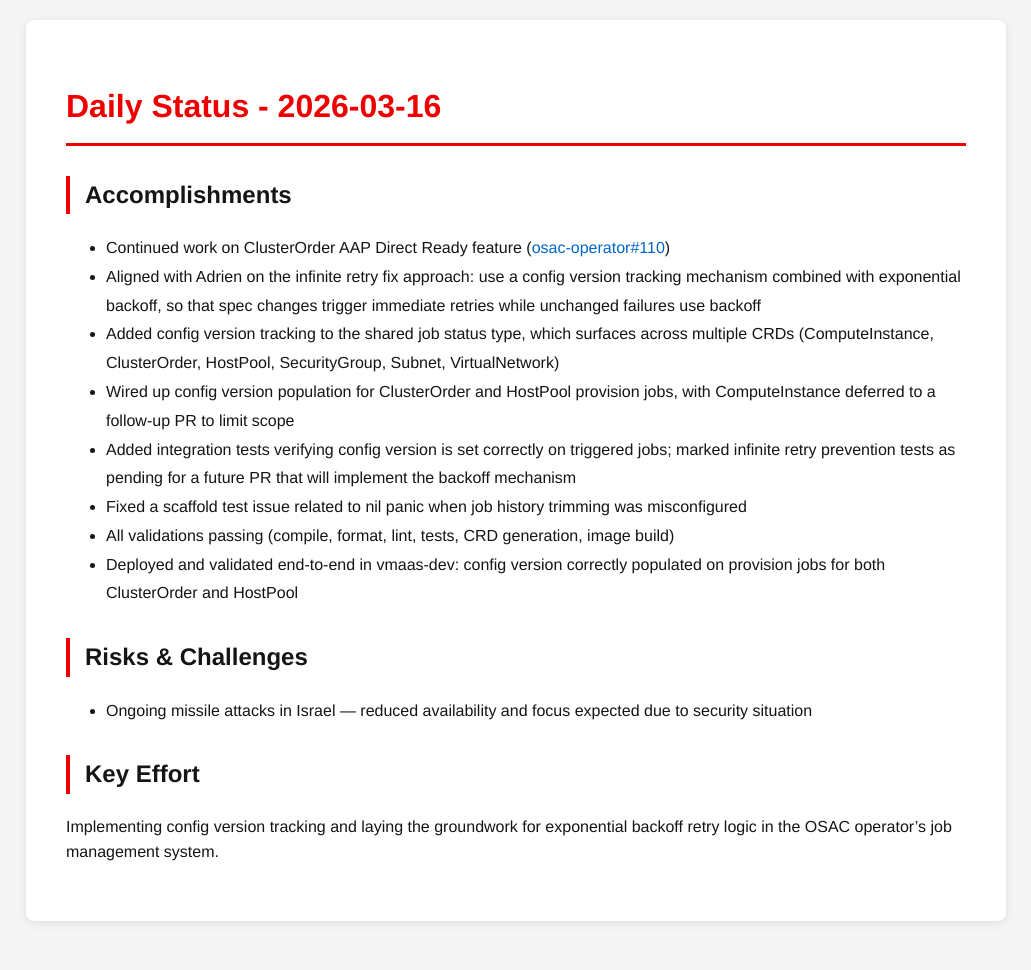
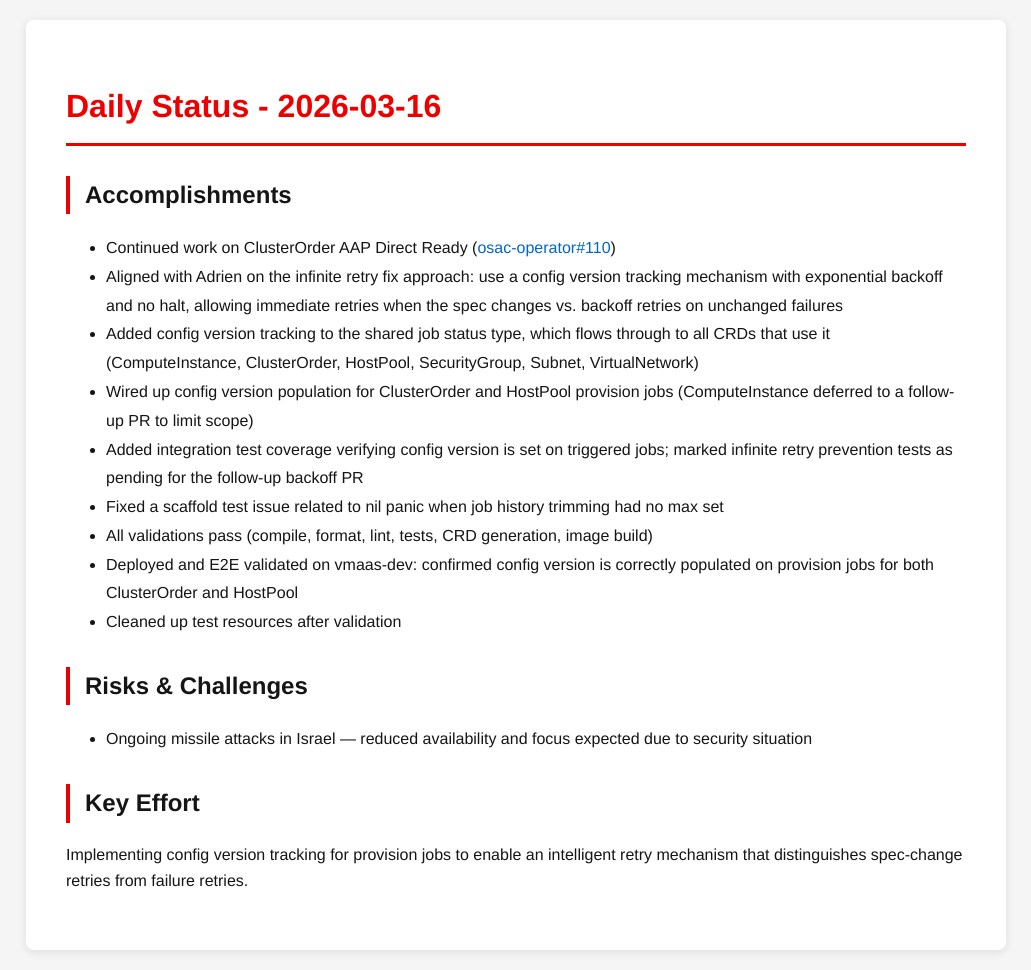
Before and after one commit to tzvatot/daily-status, a Jekyll site: the page built from 2026-03-16.md, in a window 1280 px wide. Shown: the whole page, without its empty margins (124-1155 px from the left). Built offline with Jekyll 4.4.1, drawn with Linux system fonts in a browser that asks for light colours; before the commit the page ends 941 px from its top, so only the background shows below that.

Commit message:
Daily status update - 2026-03-16

```diff
--- a/2026-03-16.md
+++ b/2026-03-16.md
@@ -7,17 +7,18 @@ date: 2026-03-16
 # Daily Status - 2026-03-16
 
 ## Accomplishments
-- Continued work on ClusterOrder AAP Direct Ready feature ([osac-operator#110](https://github.com/osac-project/osac-operator/pull/110))
-- Aligned with Adrien on the infinite retry fix approach: use a config version tracking mechanism combined with exponential backoff, so that spec changes trigger immediate retries while unchanged failures use backoff
-- Added config version tracking to the shared job status type, which surfaces across multiple CRDs (ComputeInstance, ClusterOrder, HostPool, SecurityGroup, Subnet, VirtualNetwork)
-- Wired up config version population for ClusterOrder and HostPool provision jobs, with ComputeInstance deferred to a follow-up PR to limit scope
-- Added integration tests verifying config version is set correctly on triggered jobs; marked infinite retry prevention tests as pending for a future PR that will implement the backoff mechanism
-- Fixed a scaffold test issue related to nil panic when job history trimming was misconfigured
-- All validations passing (compile, format, lint, tests, CRD generation, image build)
-- Deployed and validated end-to-end in vmaas-dev: config version correctly populated on provision jobs for both ClusterOrder and HostPool
+- Continued work on ClusterOrder AAP Direct Ready ([osac-operator#110](https://github.com/osac-project/osac-operator/pull/110))
+- Aligned with Adrien on the infinite retry fix approach: use a config version tracking mechanism with exponential backoff and no halt, allowing immediate retries when the spec changes vs. backoff retries on unchanged failures
+- Added config version tracking to the shared job status type, which flows through to all CRDs that use it (ComputeInstance, ClusterOrder, HostPool, SecurityGroup, Subnet, VirtualNetwork)
+- Wired up config version population for ClusterOrder and HostPool provision jobs (ComputeInstance deferred to a follow-up PR to limit scope)
+- Added integration test coverage verifying config version is set on triggered jobs; marked infinite retry prevention tests as pending for the follow-up backoff PR
+- Fixed a scaffold test issue related to nil panic when job history trimming had no max set
+- All validations pass (compile, format, lint, tests, CRD generation, image build)
+- Deployed and E2E validated on vmaas-dev: confirmed config version is correctly populated on provision jobs for both ClusterOrder and HostPool
+- Cleaned up test resources after validation
 
 ## Risks & Challenges
 - Ongoing missile attacks in Israel — reduced availability and focus expected due to security situation
 
 ## Key Effort
-Implementing config version tracking and laying the groundwork for exponential backoff retry logic in the OSAC operator's job management system.
+Implementing config version tracking for provision jobs to enable an intelligent retry mechanism that distinguishes spec-change retries from failure retries.
```
